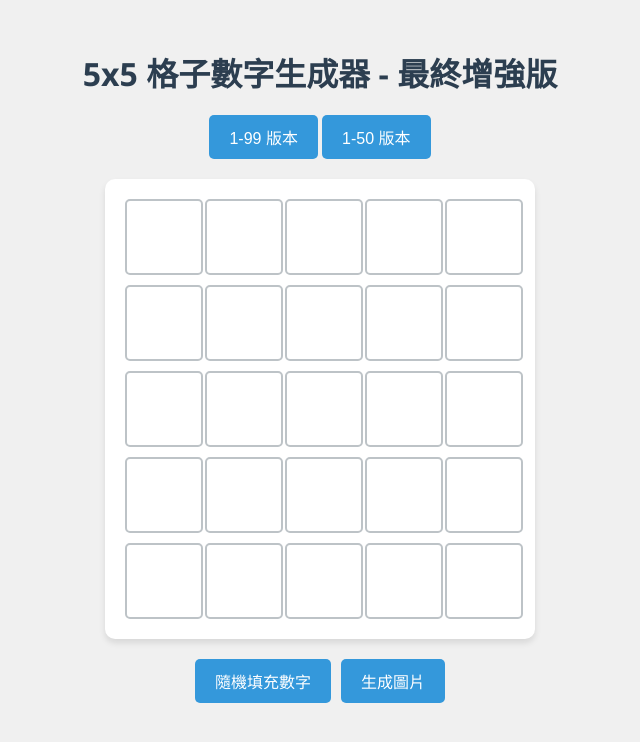
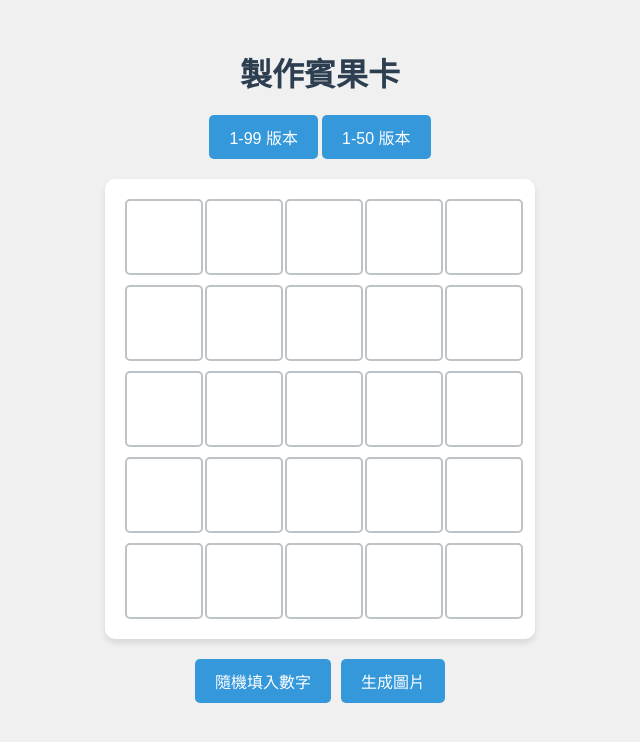
Before and after one commit to Guo0911/Guo0911.github.io, a plain HTML site: page MakeBingoCard/index.html in a window 1280 px wide. Shown: the whole page, without its empty margins (320-960 px from the left). Drawn offline with Linux system fonts and the light colour scheme.

Commit message:
Add files via upload

```diff
--- a/MakeBingoCard/index.html
+++ b/MakeBingoCard/index.html
@@ -82,14 +82,14 @@
     </style>
 </head>
 <body>
-    <h1>5x5 格子數字生成器 - 最終增強版</h1>
+    <h1>製作賓果卡</h1>
     <div id="versionToggle">
         <button onclick="toggleVersion(99)">1-99 版本</button>
         <button onclick="toggleVersion(50)">1-50 版本</button>
     </div>
     <div id="grid"></div>
     <div class="button-group">
-        <button onclick="randomFill()">隨機填充數字</button>
+        <button onclick="randomFill()">隨機填入數字</button>
         <button onclick="generateImage()">生成圖片</button>
     </div>
     <div id="error"></div>
```
